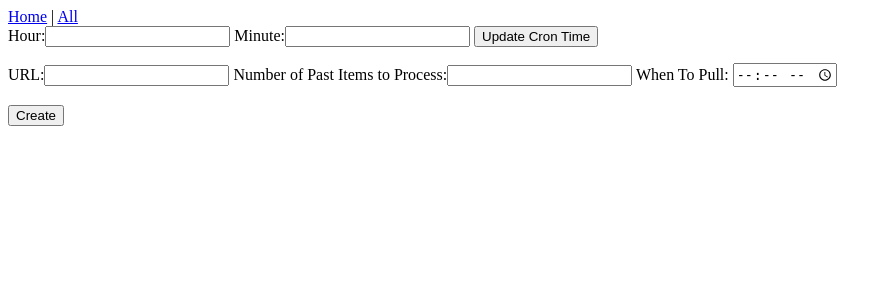
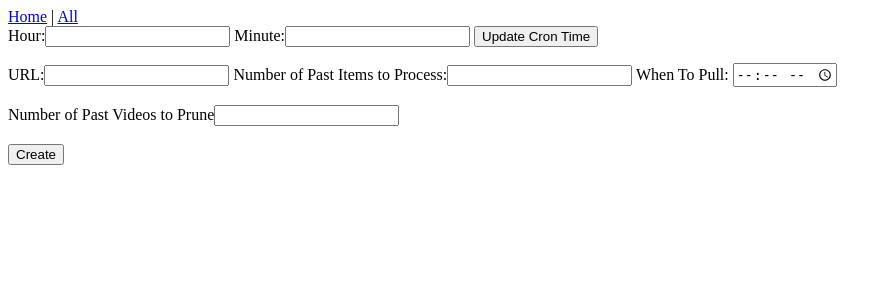
Before and after one commit to modernNeo/podcasts, a Django app: page /all in a window 1280 px wide. Shown: the top 300 px of the page, without its empty margins (0-892 px from the left). Run offline with Django 5.2, Linux system fonts and the light colour scheme; data comes from the database, SQL or seed files in the repository; data that the repository does not hold is empty; parts of the project's set-up code (start-up, migrations or seed data) failed here and were passed over.

Commit message:
adding ability to prune past videos as a temp fix before I make the new website

```diff
--- a/podcasts_site/podcasts/templates/podcasts/all_videos.html
+++ b/podcasts_site/podcasts/templates/podcasts/all_videos.html
@@ -11,6 +11,7 @@
     <label>URL:</label><input type="text" name="url">
     <label>Number of Past Items to Process:</label><input type="number" name="index_range">
     <label>When To Pull: </label><input type="time" name="when_to_pull" required><br><br>
+    <label>Number of Past Videos to Prune</label><input type="number" name="prune"><br><br>
     <button name="action" value="Create" type="submit">Create</button>
 </form>
 
--- a/podcasts_site/podcasts/views/showing_videos.py
+++ b/podcasts_site/podcasts/views/showing_videos.py
@@ -20,6 +20,8 @@ def showing_videos(request):
         podcast = YouTubePodcast.objects.all().filter(id=int(request.POST['id'])).first()
         if podcast:
             index_range = request.POST['index_range'].strip()
+            prune = request.POST['prune'].strip()
+            prune = int(prune) if prune.isdigit() else None
             podcast.url = request.POST['url']
             podcast.index_range = None if len(index_range) == 0 else index_range
             podcast.when_to_pull = request.POST['when_to_pull']
@@ -58,6 +60,10 @@ def showing_videos(request):
                         os.rename(current_rss_feed_file_location, new_rss_feed_file_location)
                 else:
                     podcast.custom_name = None
+            elif prune:
+                videos_to_prune = podcast.youtubevideo_set.order_by("date")[:prune]
+                for video_to_prune in videos_to_prune:
+                    video_to_prune.delete()
             podcast.cbc_news = request.POST.get('cbc_news', False) == 'on'
             podcast.save()
             generate_rss_file(podcast)
```
